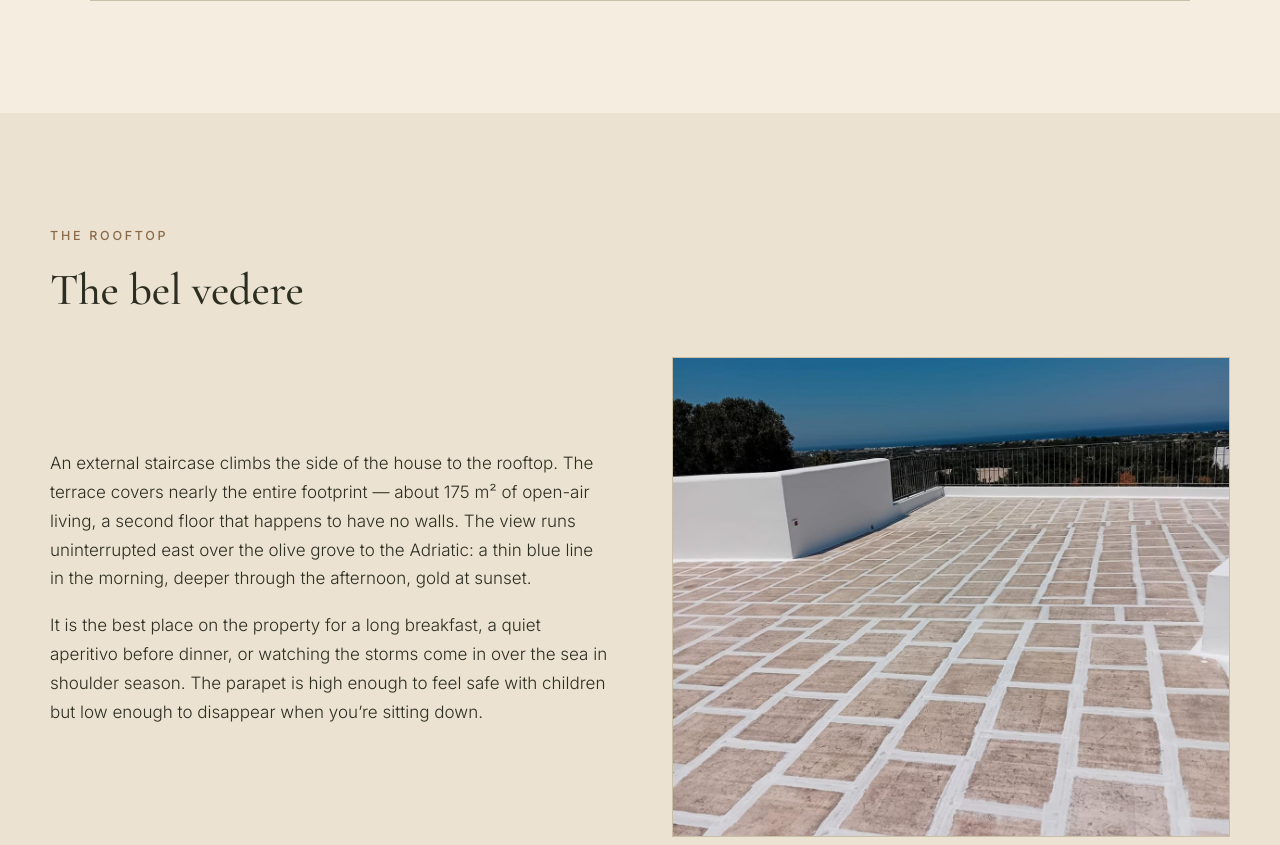
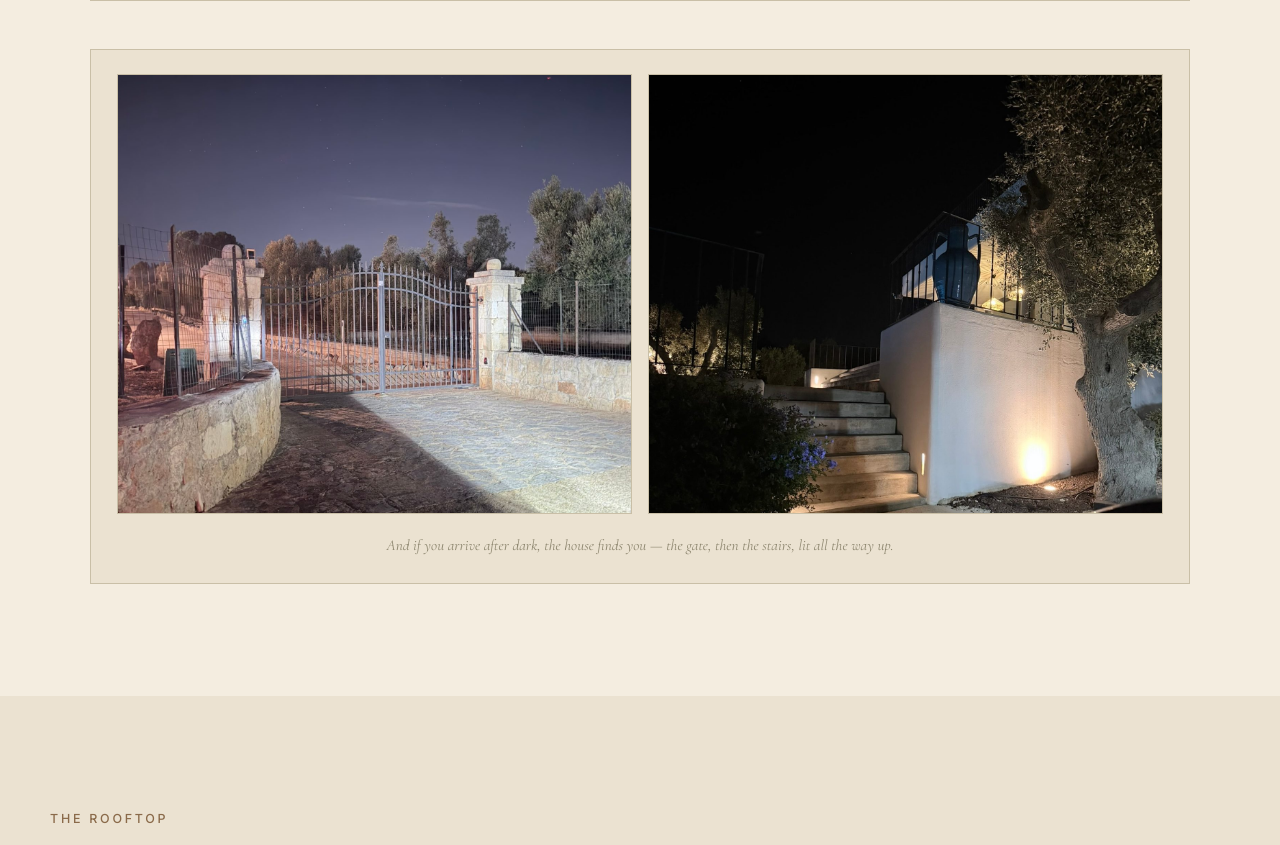
Before and after one commit to jeffreycleveland/jeffreycleveland.github.io, a plain HTML site: page casa-belvedere/index.html in a window 1280 px wide. Shown: the part 6915-7760 px from the top of the page. Drawn offline with nearby package versions, Linux system fonts and the light colour scheme.

Commit message:
Add night-arrival photo pair beneath the plans
Co-Authored-By: Claude Fable 5 <noreply@anthropic.com>
Claude-Session: https://claude.ai/code/session_01GbspkcZFqW646gQcvs3o28

```diff
--- a/casa-belvedere/css/main.css
+++ b/casa-belvedere/css/main.css
@@ -641,3 +641,15 @@ em { font-style: italic; }
 	border: 1px solid var(--rule);
 }
 .photo.tall { min-height: 480px; }
+
+/* Night-arrival photo pair under the plans */
+.night-pair .pair-grid {
+	display: grid;
+	grid-template-columns: 1fr 1fr;
+	gap: 1rem;
+}
+.night-pair .photo { min-height: 440px; }
+@media (max-width: 700px) {
+	.night-pair .pair-grid { grid-template-columns: 1fr; }
+	.night-pair .photo { min-height: 360px; }
+}
--- a/casa-belvedere/index.html
+++ b/casa-belvedere/index.html
@@ -521,6 +521,14 @@
 </svg>
 				<figcaption>La Pianta &mdash; everything on one floor. Master 1 nearest the pool, Master 2 at the quiet end by the rear parking, two bedrooms sharing a bath between them, and the rooftop terrace running the length of the house above.</figcaption>
 			</figure>
+
+			<figure class="planimetria night-pair">
+				<div class="pair-grid">
+					<div class="photo" style="background-image:url('images/night-gate.jpg')" role="img" aria-label="The front gate at night under a starry sky, stone pillars and wrought iron, with the paved court inside lit up"></div>
+					<div class="photo" style="background-image:url('images/night-stairs.jpg')" role="img" aria-label="The stairs up to the veranda at night, step lights glowing, plumbago in bloom and the blue amphora on the terrace above"></div>
+				</div>
+				<figcaption>And if you arrive after dark, the house finds you &mdash; the gate, then the stairs, lit all the way up.</figcaption>
+			</figure>
 		</div>
 	</section>
 
```
Also changed, not shown: casa-belvedere/images/night-gate.jpg (added), casa-belvedere/images/night-stairs.jpg (added).
